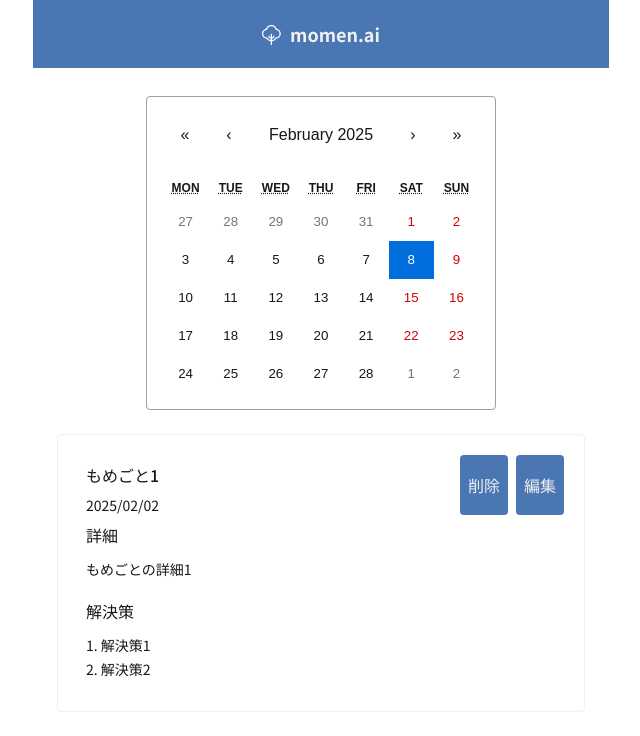
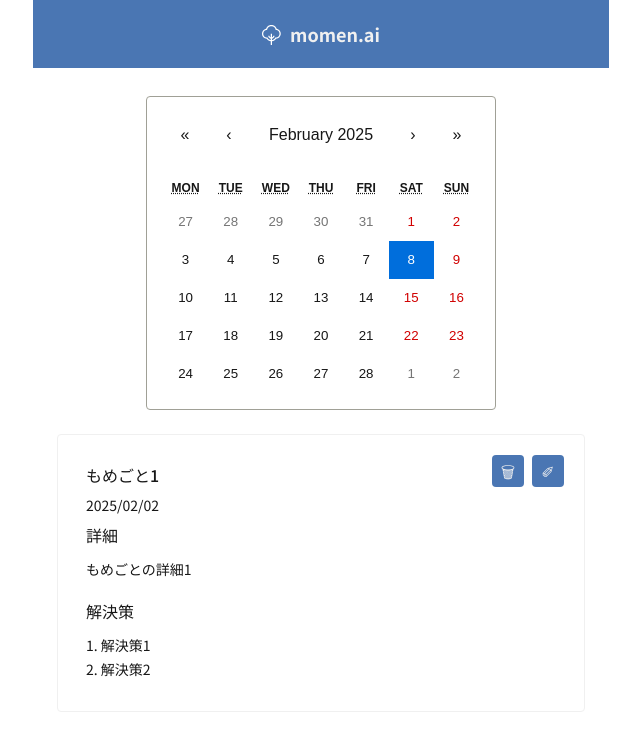
Before and after one commit to MapGeoSafari/momenai, a Next.js app: page / in a window 1280 px wide. Shown: the top 736 px of the page, without its empty margins (319-959 px from the left). Built offline with nearby package versions, Linux system fonts and the light colour scheme.

Commit message:
add ai connection

```diff
--- /dev/null
+++ b/app/api/create.ts
@@ -0,0 +1,74 @@
+import { NextResponse } from "next/server";
+import { GoogleAuth } from "google-auth-library";
+import axios from "axios";
+import { Item } from "../types";
+
+export async function POST(request: Request) {
+  // リクエストボディの取得
+  const body = await request.json();
+  // Google 認証と Vertex AI リクエスト
+  const auth = new GoogleAuth({
+    scopes: [process.env.VERTEX_AI_SCOPE || ""],
+  });
+  const client = await auth.getClient();
+  const accessTokenResponse = await client.getAccessToken();
+  const accessToken = accessTokenResponse.token || accessTokenResponse;
+
+  const endpointUrl = process.env.VERTEX_AI_ENDPOINT_URL || "";
+
+  const requestBody = {
+    instances: [
+      {
+        content: `
+You are so smart mediator.
+There is a conflict and you have to deal with it.
+You have to solve the conflict and output the solution following the format below.
+lang: ja-jp
+
+# Conflict
+${body.description}
+
+# Output format
+\`\`\`json
+{
+type:"object",
+properties:{
+solutions:{type:"array", items:{type:"string"}, description:"A list of solutions to the conflict"},
+message:{type:"string", description:"A message to make the user feel better"}
+title: {type:"string", description:"Title of the conflict"}
+}
+}
+\`\`\`
+
+
+# Output example
+\`\`\`json
+{
+solutions:["solution1", "solution2"],
+message:"You can do it!",
+title:"Conflict title"
+}
+\`\`\`
+
+# Output lang:ja-jp
+`,
+      },
+    ],
+  };
+
+  try {
+    const response = await axios.post(endpointUrl, requestBody, {
+      headers: {
+        Authorization: `Bearer ${accessToken}`,
+        "Content-Type": "application/json",
+      },
+    });
+    return NextResponse.json(response.data);
+  } catch (error) {
+    console.error("Vertex AI リクエストエラー:", error);
+    return NextResponse.json(
+      { error: "Vertex AI へのリクエストに失敗しました。" },
+      { status: 500 }
+    );
+  }
+}
--- a/app/components/MomeEdit.tsx
+++ b/app/components/MomeEdit.tsx
@@ -1,38 +1,6 @@
 "use client";
 import React, { ReactElement, useState } from "react";
 import { Item } from "../types";
-import { set } from "react-hook-form";
-
-function Section(props: {
-  sectionTitle: string;
-  items: string[];
-  isNumbering?: boolean;
-  onChange: (items: string[]) => void;
-}): ReactElement {
-  const { sectionTitle, items, isNumbering, onChange } = props;
-  return (
-    <>
-      <h3 className="font-medium p-2">{sectionTitle}</h3>
-      <ul className="text-sm pl-2 pb-3">
-        {items.map((item, index) => (
-          <li key={index} className="pt-1">
-            {isNumbering ? `${index + 1}. ` : ""}
-            <input
-              type="text"
-              className="border p-2 w-full border-bg-main rounded"
-              onChange={(e) =>
-                onChange(
-                  items.map((i, idx) => (idx === index ? e.target.value : i))
-                )
-              }
-              value={item}
-            />
-          </li>
-        ))}
-      </ul>
-    </>
-  );
-}
 
 function MomeEdit(props: {
   editItem: Item;
@@ -41,40 +9,39 @@ function MomeEdit(props: {
 }): ReactElement {
   const { editItem, setEditItem, setEditing } = props;
   const [item, setItem] = useState(editItem);
-  const { date, title, description, solutions, message } = item;
+  const { date, title, description } = item;
   return (
     <div className="w-full p-4 mt-2">
       <div className="p-5 border border-bg-sub rounded">
+        <label>
+          もめごとタイトル
           <input
             type="text"
             className="border p-2 w-full border-bg-main rounded"
             value={title}
             onChange={(e) => setItem({ ...item, title: e.target.value })}
           />
+        </label>
+        <label>
+          日付
           <input
             type="date"
+            className="border p-2 w-full border-bg-main rounded"
             value={date}
             onChange={(e) => setItem({ ...item, date: e.target.value })}
           />
+        </label>
+        <label>
+          詳細
           <input
             type="description"
             className="border p-2 w-full border-bg-main rounded"
             value={description}
             onChange={(e) => setItem({ ...item, description: e.target.value })}
           />
-        <input
-          type="message"
-          className="border p-2 w-full border-bg-main rounded"
-          value={message}
-          onChange={(e) => setItem({ ...item, message: e.target.value })}
-        />
-        <Section
-          sectionTitle="解決策"
-          items={solutions || []}
-          isNumbering
-          onChange={(solutions) => setItem({ ...item, solutions })}
-        />
+        </label>
       </div>
+      <div className="flex justify-between mt-2 gap-2">
         <button
           type="button"
           className="bg-bg-main text-text-main p-2 rounded"
@@ -93,6 +60,7 @@ function MomeEdit(props: {
           編集を完了
         </button>
       </div>
+    </div>
   );
 }
 
--- a/app/components/MomeForm.tsx
+++ b/app/components/MomeForm.tsx
@@ -1,18 +1,19 @@
 "use client";
 import React, { useState } from "react";
 import { Item } from "../types";
+import { nanoid } from "nanoid";
 
 function MomeForm(props: { onSubmit: (data: Item) => void }) {
   const { onSubmit } = props;
-  const [title, setTitle] = useState("");
+  const [date, setDate] = useState(new Date().toLocaleDateString());
   const [description, setDesription] = useState("");
   return (
     <form
       onSubmit={(e) => {
         e.preventDefault();
-        onSubmit({ date: new Date().toLocaleDateString(), title, description });
+        onSubmit({ id: nanoid(), date, description });
       }}
-      className="flex flex-col gap-4"
+      className="flex flex-col gap-4 h-full"
     >
       <label>
         もめごと
@@ -26,15 +27,20 @@ function MomeForm(props: { onSubmit: (data: Item) => void }) {
       <label>
         日付
         <input
-          value={title}
-          onChange={(e) => setTitle(e.target.value)}
+          value={date}
+          onChange={(e) => setDate(e.target.value)}
           className="border p-2 w-full border-bg-main rounded"
           placeholder="2021/10/02"
         />
       </label>
-      <button type="submit" className="bg-bg-main text-text-main p-2 rounded">
-        もめごとを記録
-      </button>
+      <div className="flex justify-between gap-2">
+        <button type="submit" className="bg-bg-main text-text-main p-2 rounded">
+          キャンセル
+        </button>
+        <button type="submit" className="bg-bg-main text-text-main p-2 rounded">
+          もめごとを記録
+        </button>
+      </div>
     </form>
   );
 }
--- a/app/components/MomeItem.tsx
+++ b/app/components/MomeItem.tsx
@@ -26,8 +26,9 @@ function Section(props: {
 function MomeItem(props: {
   item: Item;
   setEditting: () => void;
+  deleteItem: () => void;
 }): ReactElement {
-  const { item, setEditting } = props;
+  const { item, setEditting, deleteItem } = props;
   const { date, title, description, solutions, message } = item;
   return (
     <div className="w-full p-4 mt-2">
@@ -37,14 +38,17 @@ function MomeItem(props: {
             <h3 className="font-medium p-2">{title}</h3>
             <p className="text-sm pl-2">{date}</p>
           </div>
-          <button className="bg-bg-main text-text-main p-2 rounded ml-auto">
-            削除
+          <button
+            className="bg-bg-main text-text-main p-2 rounded ml-auto w-8 h-8 flex items-center justify-center"
+            onClick={deleteItem}
+          >
+            🗑
           </button>
           <button
-            className="bg-bg-main text-text-main p-2 rounded ml-2"
-            onClick={() => setEditting()}
+            className="bg-bg-main text-text-main p-2 rounded ml-2 w-8 h-8 flex items-center justify-center"
+            onClick={setEditting}
           >
-            編集
+            ✐
           </button>
         </div>
         {description && <Section sectionTitle="詳細" items={[description]} />}
--- a/app/components/MomeList.tsx
+++ b/app/components/MomeList.tsx
@@ -7,9 +7,10 @@ import "react-calendar/dist/Calendar.css";
 
 function MomeList(props: {
   items: Item[];
-  setEditing: (flag: number | undefined) => void;
+  setEditing: (id: string | undefined) => void;
+  deleteItem: (id: string) => void;
 }): ReactElement {
-  const { items, setEditing } = props;
+  const { items, setEditing, deleteItem } = props;
   const [selectedDate, setSelectedDate] = useState(new Date());
 
   return (
@@ -28,17 +29,21 @@ function MomeList(props: {
           }
         }}
       />
-      {items
-        .filter(
-          (item) => new Date(item.date).getMonth() === selectedDate.getMonth()
-        )
-        .map((item, index) => (
+      {items.map((item, index) => {
+        if (new Date(item.date).getMonth() !== selectedDate.getMonth())
+          return null;
+        return (
           <MomeItem
             key={index}
             item={item}
-            setEditting={() => setEditing(index)}
+            setEditting={() => setEditing(item.id)}
+            deleteItem={() => {
+              deleteItem(item.id);
+              setEditing(undefined);
+            }}
           />
-        ))}
+        );
+      })}
     </div>
   );
 }
--- a/app/page.tsx
+++ b/app/page.tsx
@@ -11,38 +11,90 @@ import MomeEdit from "./components/MomeEdit";
 export default function Home() {
   const [storedItems, setStoredItems] = useLocalStorage<Item[]>("items", [
     {
+      id: "1",
       date: "2025/02/02",
       title: "もめごと1",
       description: "もめごとの詳細1",
       solutions: ["解決策1", "解決策2"],
     },
     {
+      id: "2",
       date: "2025/02/01",
       title: "もめごと2",
       description: "もめごとの詳細2",
       solutions: ["解決策3", "解決策4"],
     },
   ]);
-  const [isEditing, setIsEditing] = useState<number | undefined>();
+  const [isAdding, setIsAdding] = useState(false);
+  const [isEditing, setIsEditing] = useState<string | undefined>();
+  const addItem = async (item: Item) => {
+    const { message, solutions } = await fetch("/api/create", {
+      method: "POST",
+      body: JSON.stringify(item),
+    }).then((res) => res.json());
+    setStoredItems([...storedItems, { ...item, message, solutions }]);
+    setIsAdding(false);
+  };
+  const editItem = async (item: Item) => {
+    const { message, solutions } = await fetch("/api/create", {
+      method: "POST",
+      body: JSON.stringify(item),
+    }).then((res) => res.json());
+
+    setStoredItems(
+      storedItems.map((storedItem) =>
+        storedItem.id === item.id ? { ...item, message, solutions } : storedItem
+      )
+    );
+    setIsEditing(undefined);
+  };
+  const deleteItem = (id: string) => {
+    setStoredItems(storedItems.filter((item) => item.id !== id));
+    setIsEditing(undefined);
+  };
 
   return (
     <div className="items-center justify-items-center max-w-xl mx-auto">
       <Header />
-      {isEditing && (
-        <MomeEdit
-          editItem={storedItems[isEditing]}
-          setEditItem={(editItem) => {
-            setStoredItems(
-              storedItems.map((storedItem, index) =>
-                index === isEditing ? editItem : storedItem
-              )
-            );
-            setIsEditing(undefined);
+      {!isAdding &&
+        typeof isEditing === "string" &&
+        storedItems.find((item) => item.id === isEditing) && (
+          <MomeEdit
+            editItem={storedItems.find((item) => item.id === isEditing)!}
+            setEditItem={(item) => {
+              editItem(item);
+              setIsEditing(undefined);
+            }}
+            setEditing={() => setIsEditing(undefined)}
+          />
+        )}
+      {!isAdding && typeof isEditing !== "string" && (
+        <>
+          <MomeList
+            items={storedItems}
+            setEditing={setIsEditing}
+            deleteItem={deleteItem}
+          />
+          <div className="fixed bottom-4 right-4">
+            <button
+              onClick={() => {
+                setIsAdding(true);
+              }}
+              className="rounded-full border-2 border-bg-bg-main w-12 h-12 flex items-center justify-center bg-bg-main text-text-main"
+            >
+              +
+            </button>
+          </div>
+        </>
+      )}
+      {isAdding && (
+        <MomeForm
+          onSubmit={(item) => {
+            addItem(item);
+            setIsAdding(false);
           }}
-          setEditing={() => setIsEditing(undefined)}
         />
       )}
-      {!isEditing && <MomeList items={storedItems} />}
       <Footer />
     </div>
   );
--- a/app/types/index.ts
+++ b/app/types/index.ts
@@ -1,4 +1,5 @@
 export type Item = {
+  id: string;
   date: string;
   description: string;
   title?: string;
--- a/package.json
+++ b/package.json
@@ -9,6 +9,9 @@
     "lint": "next lint"
   },
   "dependencies": {
+    "axios": "^1.7.9",
+    "google-auth-library": "^9.15.1",
+    "nanoid": "^5.0.9",
     "next": "15.1.5",
     "react": "^19.0.0",
     "react-calendar": "^5.1.0",
```
Also changed, not shown: 1 other file (tests, documents, lock files or other folders). Lines whose indentation alone changed are shown as unchanged.
